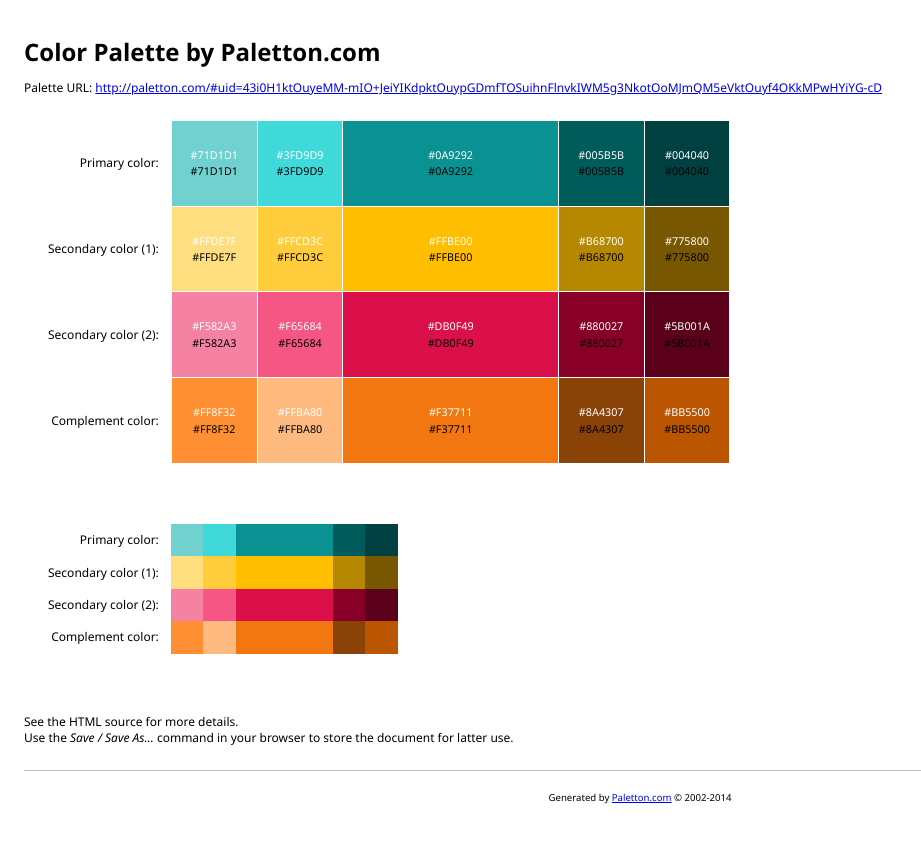
After one commit to Ivancirijillo/app, a Flask app: template templates/paleta1v2.html in a window 1280 px wide. The commit adds this page. Shown: the whole page, without its empty margins (0-921 px from the left). Run offline with Flask 2, Linux system fonts and the light colour scheme; the template is opened without the code that fills it, so the values that code supplies are empty.

Commit message:
style: :art: Paleta de colores

```diff
--- a/app.py
+++ b/app.py
@@ -39,11 +39,11 @@ def not_found(error):
 
 @app.route('/Paleta1')
 def paleta1():
-    return render_template('paleta1.html')
+    return render_template('paleta1v2.html')
 
 @app.route('/Paleta2')
 def paleta2():
-    return render_template('paleta2.html')
+    return render_template('paleta2v2.html')
 
 @app.route("/",methods=["GET", "POST"])
 def menu():
--- a/static/css/estilos.css
+++ b/static/css/estilos.css
@@ -27,7 +27,7 @@
 /* ESTRUCTURA PRINCIPAL */
 
 body{
-    background: #0EA5FF;
+    background: #28A1E9;
     width: 100%;
     height: 100vh;
 }
--- a/static/js/datos.js
+++ b/static/js/datos.js
@@ -182,8 +182,8 @@ var nom_munic = ' ';
 function tarjeta_out (nom_municipio, path_n){
     ocultar_superior();
 
-    if(path_anterior != ' ') document.getElementById(path_anterior).style = '/*fill: green;*/';
-    document.getElementById(path_n).style.fill = 'green';
+    if(path_anterior != ' ') document.getElementById(path_anterior).style = '/*fill: #D97700;*/';
+    document.getElementById(path_n).style.fill = '#D97700';
 
     document.getElementById('municipio').textContent = "Selección - " + nom_municipio
     des_tarjeta();
--- /dev/null
+++ b/templates/paleta1v2.html
@@ -0,0 +1,253 @@
+<!DOCTYPE html>
+<!-- saved from url=(0036)http://paletton.com/export/index.php -->
+<html><head><meta http-equiv="Content-Type" content="text/html; charset=UTF-8">
+
+	<title>Color palette by Paletton.com</title>
+	<meta name="generator" content="Paletton.com">
+
+<style type="text/css">
+
+/* Palette color codes */
+/* Feel free to copy&paste color codes to your application */
+
+.primary-1 { background-color: #71D1D1 }
+.primary-2 { background-color: #3FD9D9 }
+.primary-0 { background-color: #0A9292 }
+.primary-3 { background-color: #005B5B }
+.primary-4 { background-color: #004040 }
+
+.secondary-1-1 { background-color: #FFDE7F }
+.secondary-1-2 { background-color: #FFCD3C }
+.secondary-1-0 { background-color: #FFBE00 }
+.secondary-1-3 { background-color: #B68700 }
+.secondary-1-4 { background-color: #775800 }
+
+.secondary-2-1 { background-color: #F582A3 }
+.secondary-2-2 { background-color: #F65684 }
+.secondary-2-0 { background-color: #DB0F49 }
+.secondary-2-3 { background-color: #880027 }
+.secondary-2-4 { background-color: #5B001A }
+
+.complement-1 { background-color: #FF8F32 }
+.complement-2 { background-color: #FFBA80 }
+.complement-0 { background-color: #F37711 }
+.complement-3 { background-color: #8A4307 }
+.complement-4 { background-color: #BB5500 }
+
+/* end */
+
+
+body {
+	margin:0; padding: 2em;
+	background: #fff;
+	color: #000;
+	font: 12px/1.33 "Segoe UI", "Helvetica Neue", Helvetica, sans-serif;
+	text-align:left;
+	}
+h1 {
+	margin: 0.5em 0;
+	font-size: 200%;
+	}
+p {
+	margin: 0.5em 0;
+	}
+
+.color-table {
+	margin: 2em 2em 5em;
+	border-collapse:collapse;
+	border:none;
+	border-spacing:0;
+	font-size:100%;
+	}
+.color-table th {
+	padding: 0 1em 0 0;
+	text-align: right;
+	vertical-align: middle;
+	font-size: 100%;
+	font-weight: normal;
+	border: none;
+	}
+.color-table td.sample {
+	width:6em; height:6em;
+	padding: 10px;
+	text-align:center;
+	vertical-align:middle;
+	font-size:90%;
+	border: 1px solid white;
+	white-space:nowrap;
+	}
+.color-table td.sample-0 {
+	width:18em;
+	}
+.color-table.small td.sample {
+	width:3em; height:3em;
+	padding:0;
+	border:none;
+	}
+.color-table.small td.sample-0 {
+	width:9em;
+	}
+.color-table .white { margin-bottom:0.2em; color:white }
+.color-table .black { margin-top:0.2em; color:black }
+
+hr {
+	margin: 2em 0 1em 0;
+	border:none;
+	border-bottom:1px solid silver;
+	}
+#footer {
+	padding:1em;
+	text-align:center;
+	font-size:80%;
+	}
+
+</style>
+
+</head>
+<body>
+
+<h1>Color Palette by Paletton.com</h1>
+<p>Palette URL: <a href="http://paletton.com/#uid=43i0H1ktOuyeMM-mIO+JeiYIKdpktOuypGDmfTOSuihnFlnvkIWM5g3NkotOoMJmQM5eVktOuyf4OKkMPwHYiYG-cD">http://paletton.com/#uid=43i0H1ktOuyeMM-mIO+JeiYIKdpktOuypGDmfTOSuihnFlnvkIWM5g3NkotOoMJmQM5eVktOuyf4OKkMPwHYiYG-cD</a></p>
+
+<table class="color-table">
+	<tbody><tr>
+		<th>Primary color:</th>
+		<td class="sample sample-1 primary-1">
+			<div class="white">#71D1D1</div>
+			<div class="black">#71D1D1</div>
+		</td>
+		<td class="sample sample-2 primary-2">
+			<div class="white">#3FD9D9</div>
+			<div class="black">#3FD9D9</div>
+		</td>
+		<td class="sample sample-0 primary-0">
+			<div class="white">#0A9292</div>
+			<div class="black">#0A9292</div>
+		</td>
+		<td class="sample sample-3 primary-3">
+			<div class="white">#005B5B</div>
+			<div class="black">#005B5B</div>
+		</td>
+		<td class="sample sample-4 primary-4">
+			<div class="white">#004040</div>
+			<div class="black">#004040</div>
+		</td>
+	</tr>
+	<tr>
+		<th>Secondary color (1):</th>
+		<td class="sample sample-1 secondary-1-1">
+			<div class="white">#FFDE7F</div>
+			<div class="black">#FFDE7F</div>
+		</td>
+		<td class="sample sample-2 secondary-1-2">
+			<div class="white">#FFCD3C</div>
+			<div class="black">#FFCD3C</div>
+		</td>
+		<td class="sample sample-0 secondary-1-0">
+			<div class="white">#FFBE00</div>
+			<div class="black">#FFBE00</div>
+		</td>
+		<td class="sample sample-3 secondary-1-3">
+			<div class="white">#B68700</div>
+			<div class="black">#B68700</div>
+		</td>
+		<td class="sample sample-4 secondary-1-4">
+			<div class="white">#775800</div>
+			<div class="black">#775800</div>
+		</td>
+	</tr>
+	<tr>
+		<th>Secondary color (2):</th>
+		<td class="sample sample-1 secondary-2-1">
+			<div class="white">#F582A3</div>
+			<div class="black">#F582A3</div>
+		</td>
+		<td class="sample sample-2 secondary-2-2">
+			<div class="white">#F65684</div>
+			<div class="black">#F65684</div>
+		</td>
+		<td class="sample sample-0 secondary-2-0">
+			<div class="white">#DB0F49</div>
+			<div class="black">#DB0F49</div>
+		</td>
+		<td class="sample sample-3 secondary-2-3">
+			<div class="white">#880027</div>
+			<div class="black">#880027</div>
+		</td>
+		<td class="sample sample-4 secondary-2-4">
+			<div class="white">#5B001A</div>
+			<div class="black">#5B001A</div>
+		</td>
+	</tr>
+	<tr>
+		<th>Complement color:</th>
+		<td class="sample sample-1 complement-1">
+			<div class="white">#FF8F32</div>
+			<div class="black">#FF8F32</div>
+		</td>
+		<td class="sample sample-2 complement-2">
+			<div class="white">#FFBA80</div>
+			<div class="black">#FFBA80</div>
+		</td>
+		<td class="sample sample-0 complement-0">
+			<div class="white">#F37711</div>
+			<div class="black">#F37711</div>
+		</td>
+		<td class="sample sample-3 complement-3">
+			<div class="white">#8A4307</div>
+			<div class="black">#8A4307</div>
+		</td>
+		<td class="sample sample-4 complement-4">
+			<div class="white">#BB5500</div>
+			<div class="black">#BB5500</div>
+		</td>
+	</tr>
+</tbody></table>
+
+<table class="color-table small">
+	<tbody><tr>
+		<th>Primary color:</th>
+		<td class="sample sample-1 primary-1"></td>
+		<td class="sample sample-2 primary-2"></td>
+		<td class="sample sample-0 primary-0"></td>
+		<td class="sample sample-3 primary-3"></td>
+		<td class="sample sample-4 primary-4"></td>
+	</tr>
+	<tr>
+		<th>Secondary color (1):</th>
+		<td class="sample sample-1 secondary-1-1"></td>
+		<td class="sample sample-2 secondary-1-2"></td>
+		<td class="sample sample-0 secondary-1-0"></td>
+		<td class="sample sample-3 secondary-1-3"></td>
+		<td class="sample sample-4 secondary-1-4"></td>
+	</tr>
+	<tr>
+		<th>Secondary color (2):</th>
+		<td class="sample sample-1 secondary-2-1"></td>
+		<td class="sample sample-2 secondary-2-2"></td>
+		<td class="sample sample-0 secondary-2-0"></td>
+		<td class="sample sample-3 secondary-2-3"></td>
+		<td class="sample sample-4 secondary-2-4"></td>
+	</tr>
+	<tr>
+		<th>Complement color:</th>
+		<td class="sample sample-1 complement-1"></td>
+		<td class="sample sample-2 complement-2"></td>
+		<td class="sample sample-0 complement-0"></td>
+		<td class="sample sample-3 complement-3"></td>
+		<td class="sample sample-4 complement-4"></td>
+	</tr>
+</tbody></table>
+
+<p>
+See the HTML source for more details.<br>
+Use the <em>Save / Save As...</em> command in your browser to store the document for latter use.
+</p>
+
+<hr>
+
+<p id="footer">Generated by <a href="http://paletton.com/">Paletton.com</a> © 2002-2014</p>
+
+
+
+</body></html>
```
Also changed, not shown: templates/paleta2v2.html (added, +253 -0 lines).
